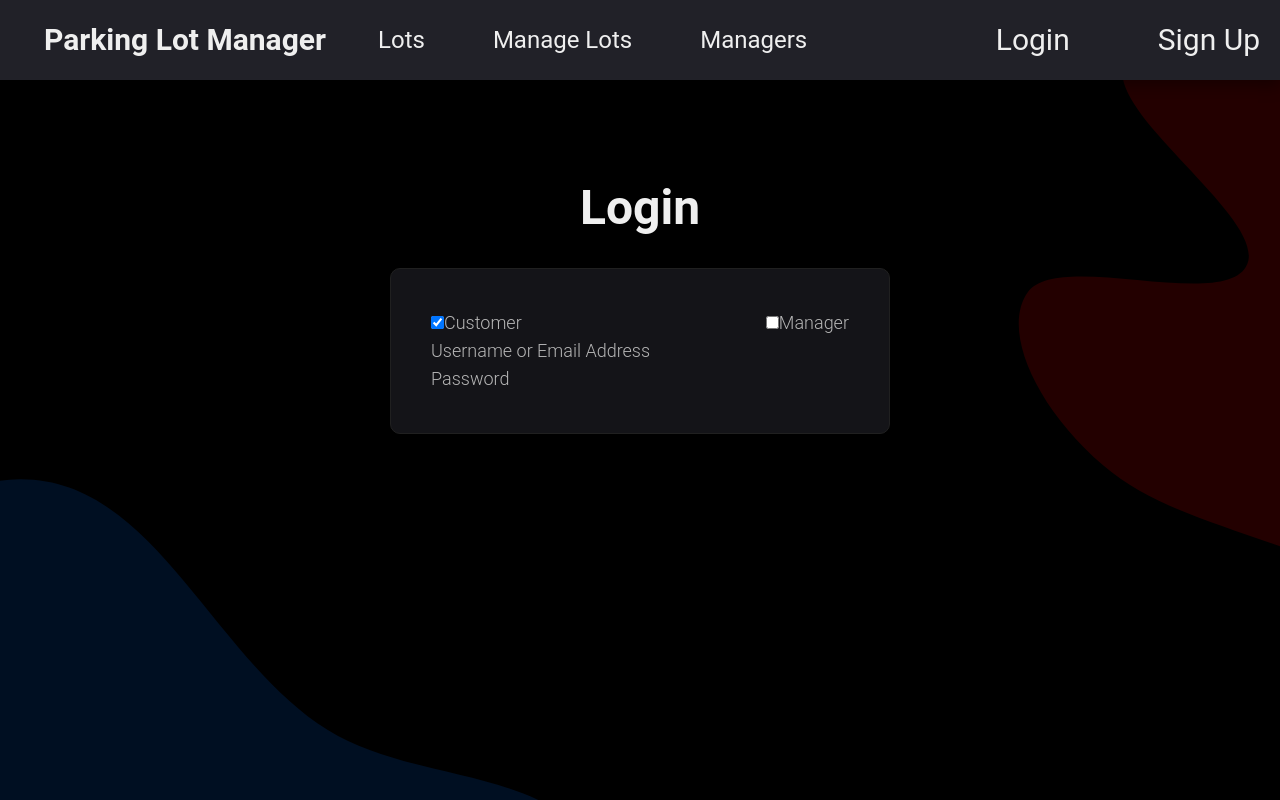
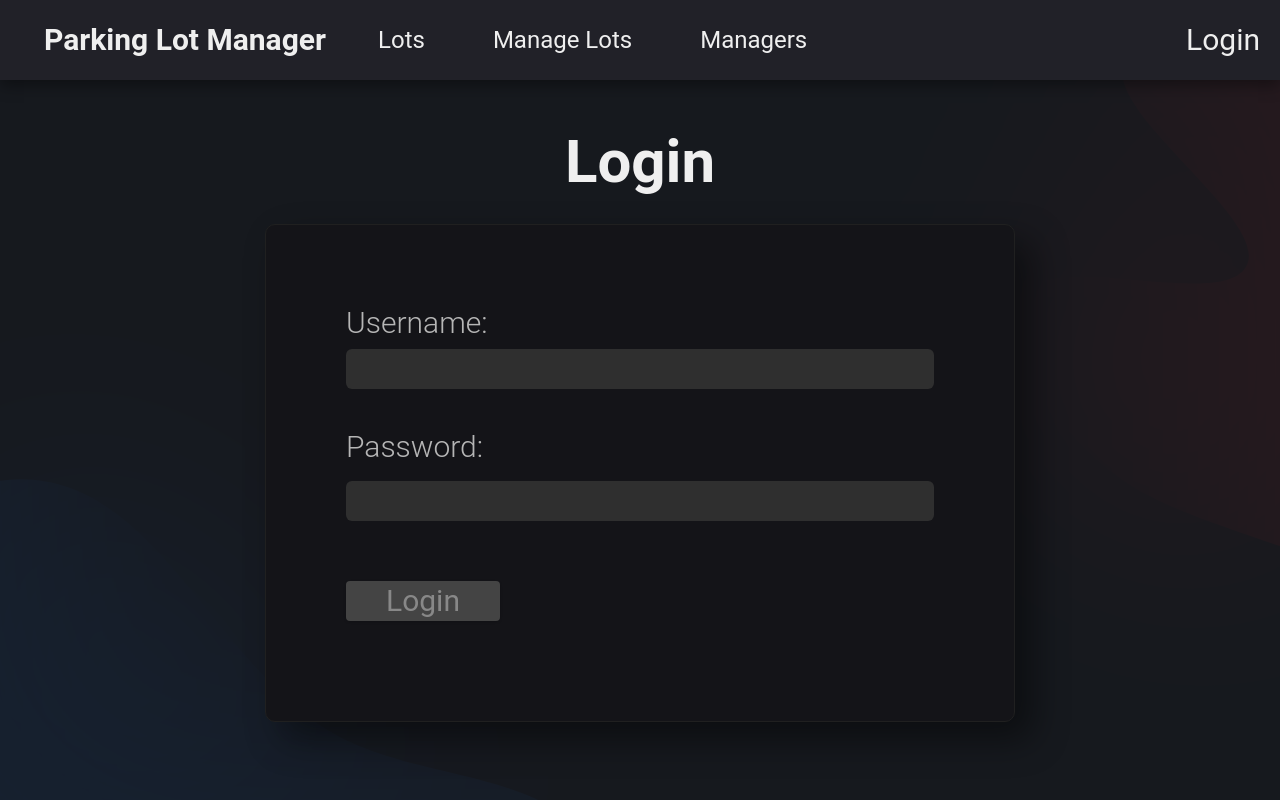
Before and after one commit to NabeelSiddiqui7/Parking-Lot-Manager-Frontend, a React (Create React App) app: page /Login in a window 1280 px wide. Built offline with nearby package versions, Linux system fonts and the light colour scheme.

Commit message:
Added login functionality

```diff
--- a/package.json
+++ b/package.json
@@ -7,13 +7,17 @@
     "@testing-library/jest-dom": "^5.16.5",
     "@testing-library/react": "^13.4.0",
     "@testing-library/user-event": "^13.5.0",
+    "@types/bcrypt": "^5.0.0",
     "@types/jest": "^27.5.2",
+    "@types/jsonwebtoken": "^9.0.1",
     "@types/node": "^16.18.19",
     "@types/react": "^18.0.28",
     "@types/react-dom": "^18.0.11",
     "axios": "^1.3.4",
+    "bcrypt": "^5.1.0",
     "classnames": "^2.3.2",
     "dynamic-react-grid": "^0.2.0",
+    "jsonwebtoken": "^9.0.0",
     "react": "^18.2.0",
     "react-dom": "^18.2.0",
     "react-icons": "^4.8.0",
--- a/src/App.tsx
+++ b/src/App.tsx
@@ -1,5 +1,5 @@
 
-import React from "react";
+import React, { useState } from "react";
 // import axios from "axios";
 import { BrowserRouter, Route, Routes } from "react-router-dom";
 import "./App.css";
@@ -8,12 +8,14 @@
 import ManagerListMain from "./pages/ManagerListMain";
 import ParkingLot from "./pages/ParkingLot";
 import Login from "./pages/Login";
-
-
-
+import {AuthProvider} from "./helper/AuthContext";
 
 function App() {
+
+  const [isLoggedIn, setIsLoggedIn] = useState(false);
+
   return (
+    <AuthProvider>
       <BrowserRouter>
         <Routes>
           <Route path="/" element={<Customer />} />
@@ -26,6 +28,7 @@
             {/* all routes inside this wrapper are protected by login */}
         </Routes>
       </BrowserRouter>
+    </AuthProvider>
   );
 }
 
--- a/src/components/HeaderMain.tsx
+++ b/src/components/HeaderMain.tsx
@@ -1,13 +1,16 @@
-import React, { useState, useEffect } from "react";
+import React, { useState, useEffect, useContext } from "react";
 import { Link } from "react-router-dom";
 // import "@szhsin/react-menu/dist/index.css";
 // import "@szhsin/react-menu/dist/transitions/slide.css";
 import styles from "../styles/HeaderMain.module.css";
+import AuthContext from "../helper/AuthContext";
 
 export function HeaderMain() {
   const [menuOpen, setMenuOpen] = useState<boolean>(false);
   const [lastScrollY, setLastScrollY] = useState(0);
   const [isDesktop, setDesktop] = useState(window.innerWidth > 1024);
+  const { setIsLoggedIn } = useContext(AuthContext);                      //Used to set the login status to logged out if it's clicked
+  const { isLoggedIn } = useContext(AuthContext);                         //Variable to determine if user is logged in
 
   useEffect(() => {
     window.addEventListener("resize", updateMedia);
@@ -31,6 +34,11 @@
 
   const handleClick = () => {
     setMenuOpen(!menuOpen);
+  };
+
+  //Method to log the user out when clicked
+  const handleLogout = () => {
+    setIsLoggedIn(false);
   };
 
   const controlNavbar = () => {
@@ -78,16 +86,22 @@
         <div className="text-white flex p-5 flex-row">
           <div className="flex flex-row items-center justify-start">
             <div className="ml-12 flex flex-row items-center space-x-16">
+              {isLoggedIn ? (
+                <form onSubmit={handleLogout}>
+                  <button
+                      type="submit"
+                      className={`text-3xl lg:pl-6 flex flex-row items-center ${styles.navButton}`}
+                    >
+                      Logout
+                    </button>
+                </form>
+              ) : (
                 <Link
-                    className={`text-3xl lg:pl-6 flex flex-row items-center ${styles.navButton}`}
-                    to="/Login">
-                    Login
+                  className={`text-3xl lg:pl-6 flex flex-row items-center ${styles.navButton}`}
+                  to="/Login">
+                  Login
                 </Link>
-                <Link
-                    className={`text-3xl lg:pl-6 flex flex-row items-center ${styles.navButton}`}
-                    to="/">
-                    Sign Up
-                </Link>
+              )}
             </div>
           </div>
         </div>
--- /dev/null
+++ b/src/helper/AuthContext.tsx
@@ -0,0 +1,34 @@
+import React, { useState, useEffect } from "react";
+
+interface AuthContextType {
+  isLoggedIn: boolean;
+  setIsLoggedIn: (isLoggedIn: boolean) => void;
+}
+
+interface AuthProviderProps {
+  children: React.ReactNode;
+}
+
+const AuthContext = React.createContext<AuthContextType>({
+  isLoggedIn: false,
+  setIsLoggedIn: () => {},
+});
+
+export const AuthProvider: React.FC<AuthProviderProps> = ({ children }) => {
+  const [isLoggedIn, setIsLoggedIn] = useState<boolean>(() => {
+    const storedIsLoggedIn = localStorage.getItem("isLoggedIn");
+    return storedIsLoggedIn ? JSON.parse(storedIsLoggedIn) : false;
+  });
+
+  useEffect(() => {
+    localStorage.setItem("isLoggedIn", JSON.stringify(isLoggedIn));
+  }, [isLoggedIn]);
+
+  return (
+    <AuthContext.Provider value={{ isLoggedIn, setIsLoggedIn }}>
+      {children}
+    </AuthContext.Provider>
+  );
+};
+
+export default AuthContext;
--- a/src/pages/Login.tsx
+++ b/src/pages/Login.tsx
@@ -1,42 +1,131 @@
-import React, { useState, useEffect } from "react";
-import Select from "react-select";
-import { Link } from "react-router-dom";
+import React, { useState, useContext } from "react";
+import axios from "axios";
 import bgImg from "../images/BgMain.svg";
-import { SearchBar } from "../components/SearchBar";
 import { HeaderMain } from "../components/HeaderMain";
-import {SlArrowRight} from "react-icons/sl"
 import styles from "../styles/LoginPage.module.css";
-import Checkbox from "../components/Checkboxes";
-
-export default function Login() {
+import AuthContext from "../helper/AuthContext";
 
 
+/*To check if user is logged in, use the following in your page:
+
+const { isLoggedIn } = useContext(AuthContext);
+
   return (
-    <div className="h-screen w-100vw" style={{ backgroundImage: `url(${bgImg})` }}>
+    <>
+      {isLoggedIn ? (
+        // Your dashboard JSX when the user is logged in
+      ) : (
+        // Your login form JSX when the user is not logged in
+      )}
+    </>
+  );
+}
 
+*/
+
+function LoginForm() {
+  const axiosInstance = axios.create({
+    baseURL: 'http://localhost:5000'
+  });
+
+  const [username, setUsername] = useState("");
+  const [password, setPassword] = useState("");
+  const [errorMessage, setErrorMessage] = useState("");
+  const { setIsLoggedIn } = useContext(AuthContext);
+
+  const handleSubmit = async (event : React.FormEvent<HTMLFormElement>) => {
+    event.preventDefault();
+
+    try {
+      const response = await axiosInstance.post("/manager/login", { username, password });
+      const result = response.data;
+      console.log(result);
+
+      if (result === "Manager authenticated") {
+        setIsLoggedIn(true);
+        // Login successful, redirect to dashboard or homepage
+        window.location.href = "/";
+      } else {
+        // Authentication failed, display error message
+        setErrorMessage("Invalid username or password");
+      }
+    } catch (error) {
+      console.error(error);
+      setErrorMessage("An error occurred during authentication");
+    }
+  };
+
+  const handleLogout = () => {
+    setIsLoggedIn(false);
+  };
+
+  //New variable to determine if user is logged in
+  const { isLoggedIn } = useContext(AuthContext);
+
+  return (
+      <div
+        style={{
+          backgroundImage: `url(${bgImg})`,
+          width: "100vw",
+          height: "100vh",
+          paddingBottom: "10rem",
+        }}
+      >
+        <div
+          className="backdrop-blur-main w-screen h-screen"
+          style={{ background: "rgba(45, 50, 61, 0.5)" }}
+        >
           <HeaderMain />
           <div className="m-5 lg:m-10 flex flex-col items-center">
-        <div className="flex justify-center text-4xl md:text-5xl font-bold text-[#EFEFEF] mt-10 md:mt-16 mb-4">
+              <div className="text-3xl lg:text-6xl font-bold text-[#EFEFEF] py-3">
                     Login
               </div>
 
-        <div className={`${styles.loginContainer} p-10 mt-5 w-full md:w-[500px]`}>
-              <Checkbox/>
+              <div className={`${styles.loginContainer} p-20 mt-5 w-full md:w-[750px]`}>
+                <form onSubmit={handleSubmit}>
                   <label
                       htmlFor="username"
-                className="text-base lg:text-lg text-[#B6B6B6] font-light"
+                      className="text-3xl text-[#B6B6B6] font-light"
                   >
-                Username or Email Address
+                    Username:
                   </label>
 
+                  <input
+                    className="text-2xl rounded-md h-10 w-full border-[#2F2F2F] border-1 border-solid outline-none mt-2 p-2 bg-[#2F2F2F] text-[#B6B6B6] focus:outline-none"
+                    type="text"
+                    value={username} onChange={(e) => setUsername(e.target.value)}
+                  />
+
+                  <div className="flex flex-col sm:flex-row justify-between pb-2 mt-10">
                     <label
                         htmlFor="password"
-                className="text-base lg:text-lg text-[#B6B6B6] font-light"
+                        className="text-3xl text-[#B6B6B6] font-light"
                     >
-                Password
+                      Password:
                     </label>
+                  </div>
+
+                  <input
+                    className="text-2xl rounded-md h-10 w-full border-[#2F2F2F] border-1 border-solid outline-none mt-2 p-2 bg-[#2F2F2F] text-[#B6B6B6] focus:outline-none"
+                    type="password"
+                    value={password} onChange={(e) => setPassword(e.target.value)}
+                   />
+
+                  <div className="flex flex-row mt-10 mb-5 justify-between">
+                    <button
+                      type="submit"
+                      className={`${styles.loginButton} text-3xl mt-5 font-base border rounded shadow`}
+                      disabled={username == "" || password == ""}
+                    >
+                      Login
+                    </button>
+                    {errorMessage && <div className="text-[#B05E5E] text-2xl mt-5 pr-2">{errorMessage}</div>}
+                  </div>
+                </form>
               </div>
           </div>
         </div>
-  );
-}
+      </div>
+  )}
+
+export default LoginForm;
--- a/src/styles/LoginPage.module.css
+++ b/src/styles/LoginPage.module.css
@@ -8,6 +8,7 @@
     border-radius: 10px;
     border-color: #202020;
     border-width: 1px;
+    justify-content: space-around;
   }
 
   .loginButton {
```
Also changed, not shown: 1 other file (tests, documents, lock files or other folders). Lines whose indentation alone changed are shown as unchanged.
